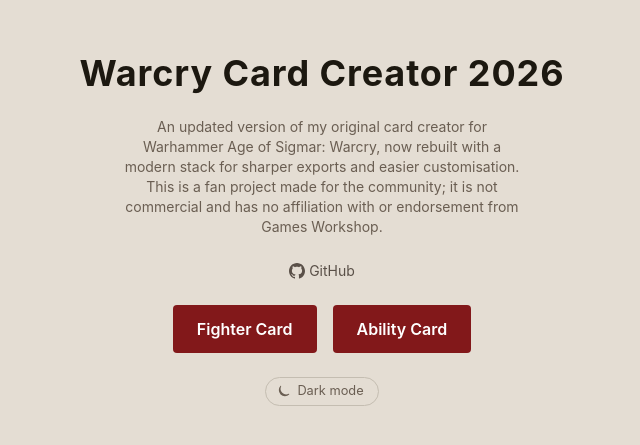
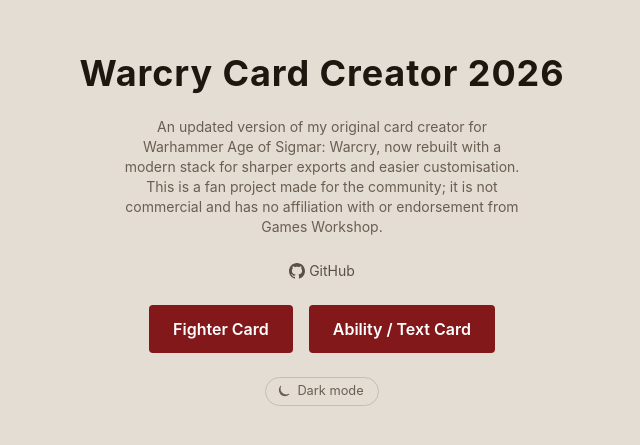
Before and after one commit to HENNIROCKS/warcry-card-creator-2026, a SvelteKit app: page / in a window 1280 px wide. Shown: the part 171-616 px from the top of the page, without its empty margins (318-958 px from the left). Built offline with nearby package versions, Linux system fonts and the light colour scheme.

Commit message:
Edit Abiliy / Text Card wording

```diff
--- a/src/routes/+page.svelte
+++ b/src/routes/+page.svelte
@@ -22,7 +22,7 @@
 			Fighter Card
 		</a>
 		<a href="{base}/ability" class="px-6 py-3 bg-red-900 hover:bg-red-800 rounded text-white font-semibold transition">
-			Ability Card
+			Ability / Text Card
 		</a>
 	</div>
 <ThemeToggle />
--- a/src/routes/ability/+page.svelte
+++ b/src/routes/ability/+page.svelte
@@ -121,7 +121,7 @@
 		<div class="flex items-center justify-between border-b border-zinc-800 px-5 py-4 shrink-0">
 			<div class="flex items-center gap-3">
 				<a href="{base}/" class="text-zinc-500 transition hover:text-white" aria-label="Back">←</a>
-				<h1 class="text-sm font-semibold tracking-widest text-zinc-200 uppercase">Ability Card</h1>
+				<h1 class="text-sm font-semibold tracking-widest text-zinc-200 uppercase">Ability / Text Card</h1>
 			</div>
 			<div class="relative hidden lg:block">
 				<div class="flex rounded-md overflow-hidden">
```
